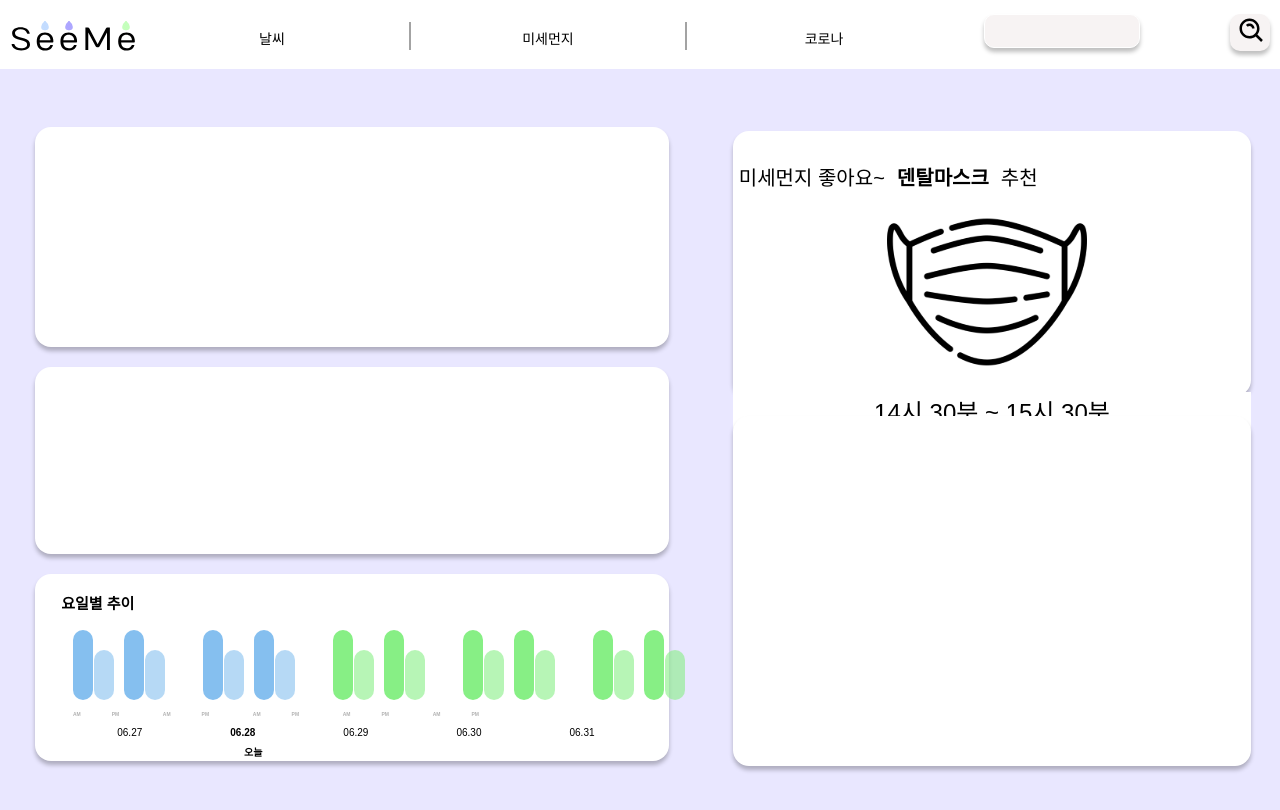
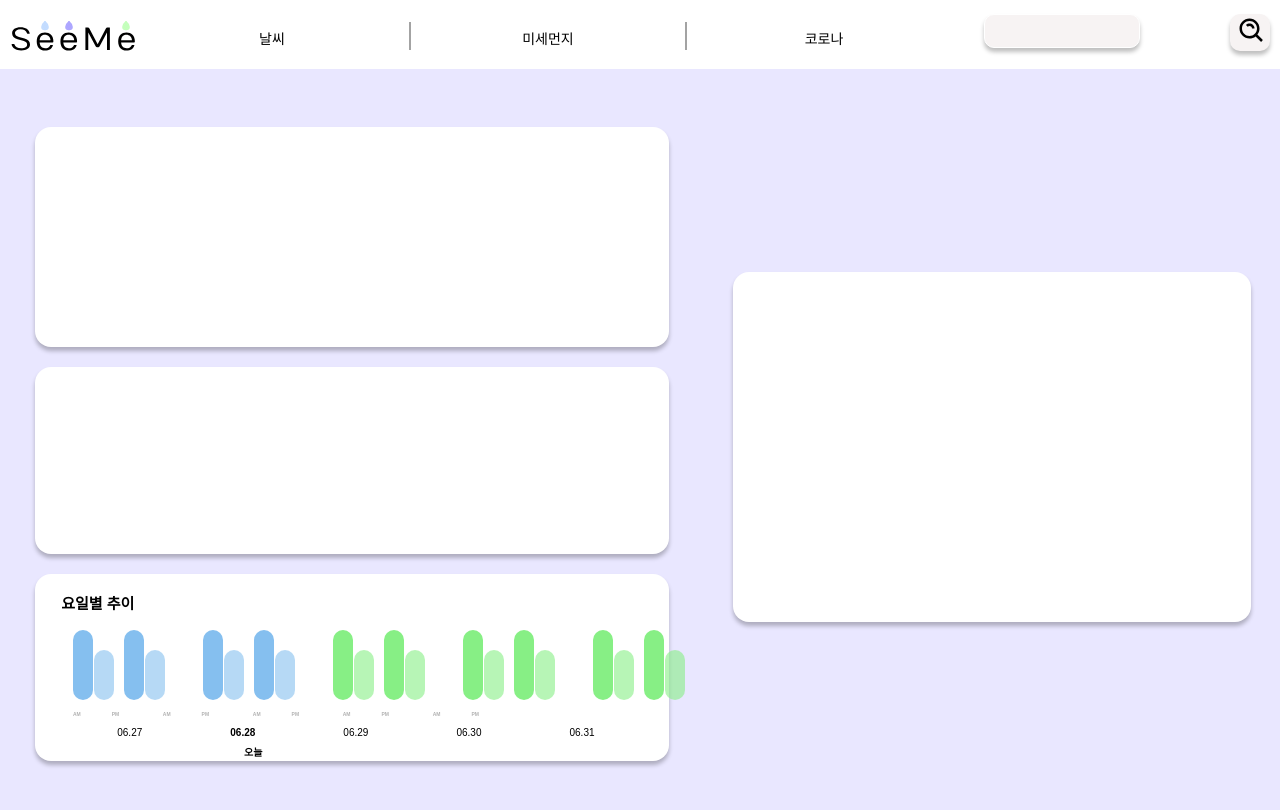
Before and after one commit to EFUB-SeeMe/SeeMe_Front, a React (Create React App) app: page /#/dust in a window 1280 px wide. Shown: the top 810 px of the page. Built offline with nearby package versions, Linux system fonts and the light colour scheme; a web font is replaced by a local one.

Commit message:
merge conflict 해결 위한 푸시

```diff
--- a/src/pages/DustPage/DustPage.js
+++ b/src/pages/DustPage/DustPage.js
@@ -283,53 +283,6 @@ const Box4 = styled.div`
   }
 `
 
-const 알림1 = styled.button`
-  align-items: center;
-  margin-top: 30px;
-  font-size: 20px;
-  background: white;
-  border: none;
-  outline: none;
-`
-const 알림1_bold = styled.button`
-  align-items: center;
-  font-weight: bold;
-  margin-top: 30px;
-  font-size: 20px;
-  background: white;
-  border: none;
-  outline: none;
-`
-
-const 알림2 = styled.button`
-  align-items: center;
-  margin-top: 0px;
-  font-size: 24px;
-  background: white;
-  border: none;
-  outline: none;
-`
-
-const 알림3 = styled.button`
-  align-items: center;
-  margin-top: 0px;
-  font-size: 35px;
-  background: white;
-  border: none;
-  outline: none;
-`
-
-const Mask = styled.image`
-  // 마스크로고
-  display: flex;
-  flex-direction: column;
-  align-items: center;
-  margin-right: 10px;
-  margin-top: 0px;
-  background: white;
-  border: none;
-  outline: none;
-`
 
 function DustPage() {
   return (
@@ -395,21 +348,7 @@ function DustPage() {
           </Box2>
         </Wrapper1>
         <Wrapper2>
-          <Box3>
-            <div>
-              <알림1> 미세먼지 좋아요~</알림1>
-              <알림1_bold> 덴탈마스크 </알림1_bold>
-              <알림1>추천 </알림1>
-            </div>
-            <Mask>
-              <img src={mask} />
-            </Mask>
-            <알림2> 14시 30분 ~ 15시 30분 </알림2>
-            <알림3>
-              {' '}
-              <div> 환기 시간 입니다 </div>
-            </알림3>
-          </Box3>
+
           <Box4>
 
           </Box4>
```
